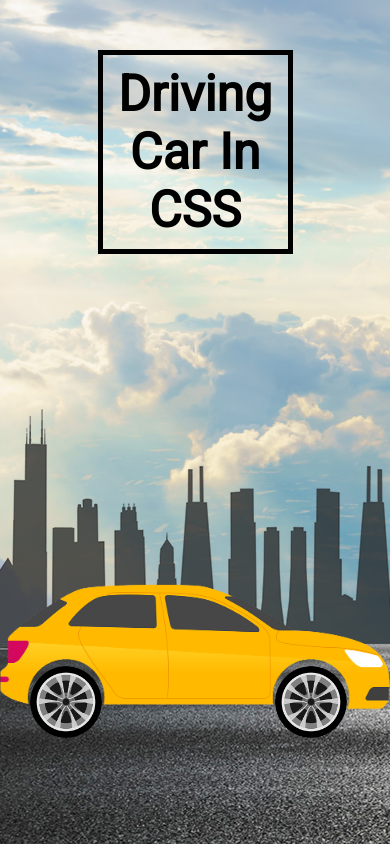
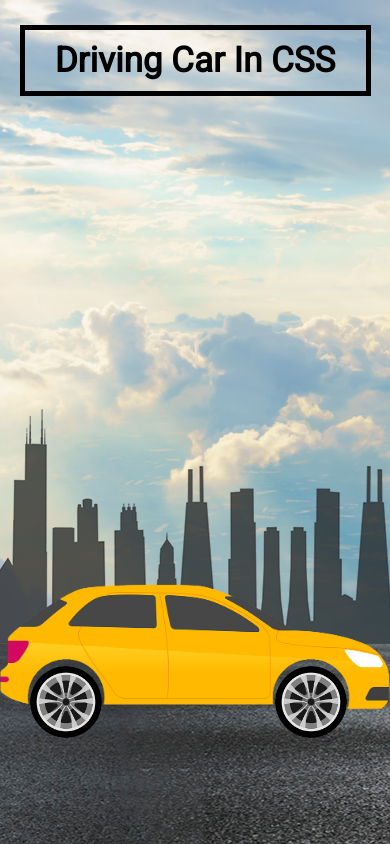
Before and after one commit to VladimirSaenko/Driving-Car-CSS, a plain HTML site: page index.html in a window 390 px wide. Drawn offline with Linux system fonts and the light colour scheme.

Commit message:
add media in site

```diff
--- a/style.css
+++ b/style.css
@@ -130,3 +130,17 @@
         transform: rotate(360deg);
     }
 }
+
+@media screen and (min-width: 300px) and (max-width: 800px) {
+    .higway {
+        animation: higway 7s linear infinite;
+        width: 1000%;
+    }
+
+    .hero h2 {
+        top: 25px;
+        font-size: 35px;
+        width: 90%;
+        white-space: normal;
+    }
+}
```
